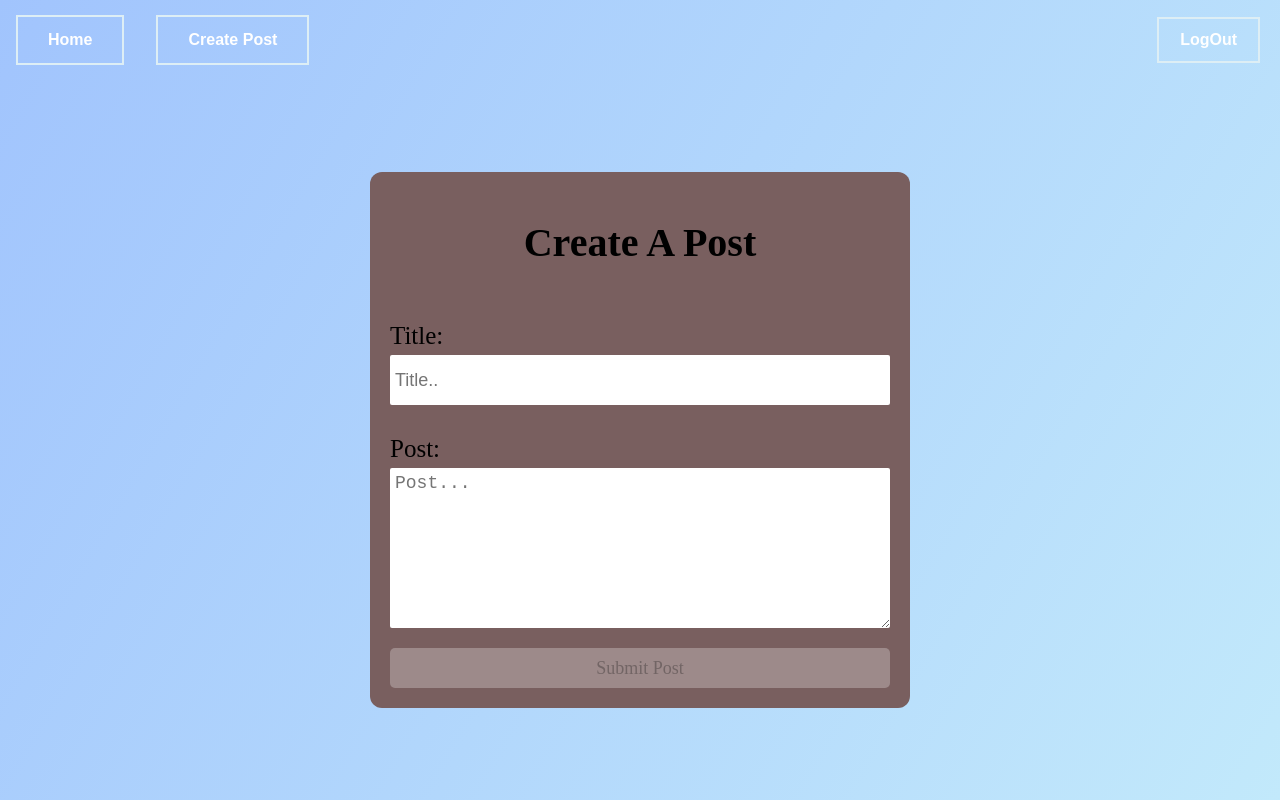
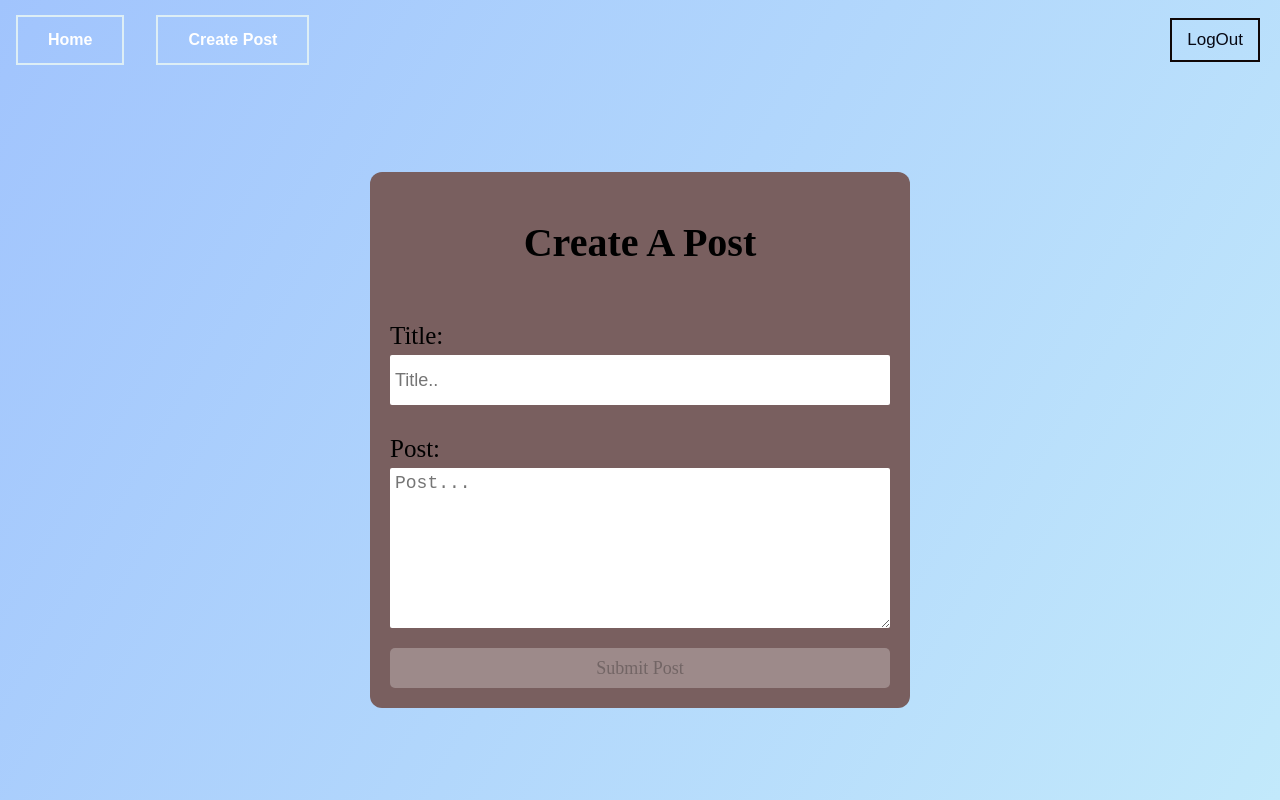
Before and after one commit to AthfanFasee/Blog-Post-FrontEnd-NodeJS, a React (Create React App) app: page /createpost in a window 1280 px wide. Built offline with nearby package versions, Linux system fonts and the light colour scheme; no server answers; sample sign-in values are in the browser's storage; a web font is replaced by a local one.

Commit message:
v27.1(UpdateCSSOnly Remaiin)

```diff
--- a/src/Components/LoginButton/LoginButton.js
+++ b/src/Components/LoginButton/LoginButton.js
@@ -3,7 +3,7 @@ import './LoginButton.css'
 function LoginButton({signInWithGoogle}) {
     return (
         <div className="loginPage">
-            <p>Sign In With Google to Continue</p>
+            <p>Sign In With Google To Continue</p>
             <button className="login-with-google-btn" onClick={signInWithGoogle}>
                 Sign in with Google
             </button>
--- a/src/Components/SignOutButton/SignOutStyle/SignOut.css
+++ b/src/Components/SignOutButton/SignOutStyle/SignOut.css
@@ -1,71 +1,20 @@
+
+.SignOut{
+    margin-left: auto;
+    margin-right: 20px;
+
+}
+/* Reset */
 .SignOutbutton {
-  background-color: transparent;
-  border: none;
-  color: white;
-  font-size: inherit;
-  font-weight: 700;
+  background: transparent;
+  color: rgb(7, 8, 19);
+  cursor: pointer;
+  padding: 10px 15px ;
+  margin-left: 20px;
+  margin-right: auto;
+  font-size: 17px;
+  font-weight: 500;
+  border: 2px solid rgb(15, 7, 7);
+  transition-duration: 0.4s;
+
 }
-
-.SignOut {
-  color: white;
-  text-decoration: none;
-  margin-left: auto;
-  margin-right: 20px;
-}
-
-.SignOut {
-  -webkit-box-sizing: border-box;
-          box-sizing: border-box;
-  padding: 13px 17px;
-  -webkit-box-shadow: inset 0 0 0 2px #ddeef5;
-          box-shadow: inset 0 0 0 2px #ddeef5;
-  color: white;
-  position: relative;
-  vertical-align: middle;
-}
-
-.SignOut::before, .SignOut::after {
-  -webkit-box-sizing: inherit;
-          box-sizing: inherit;
-  content: '';
-  position: absolute;
-  width: 100%;
-  height: 100%;
-}
-
-.SignOut:hover {
-  color: black;
-}
-
-.SignOut::before, .SignOut::after {
-  top: 0;
-  left: 0;
-  height: 100%;
-  width: 100%;
-  -webkit-transform-origin: center;
-          transform-origin: center;
-}
-
-.SignOut::before {
-  border-top: 3px solid black;
-  border-bottom: 3px solid black;
-  -webkit-transform: scale3d(0, 1, 1);
-          transform: scale3d(0, 1, 1);
-}
-
-.SignOut::after {
-  border-left: 3px solid black;
-  border-right: 3px solid black;
-  -webkit-transform: scale3d(1, 0, 1);
-          transform: scale3d(1, 0, 1);
-}
-
-.SignOut:hover::before, .SignOut:hover::after {
-  -webkit-transform: scale3d(1, 1, 1);
-          transform: scale3d(1, 1, 1);
-  -webkit-transition: -webkit-transform 0.5s;
-  transition: -webkit-transform 0.5s;
-  transition: transform 0.5s;
-  transition: transform 0.5s, -webkit-transform 0.5s;
-}
-/*# sourceMappingURL=SignOut.css.map */
--- a/src/Components/SignOutButton/SignOutStyle/SignOut.scss
+++ /dev/null
@@ -1,101 +0,0 @@
-//Colors
-$background: #fefefe;
-$text: #4b507a;
-
-$cyan: #60daaa;
-$yellow: #fbca67;
-$orange: #ff8a30;
-$red: #f45e61;
-$purple: #6477b9;
-$blue: #0eb7da;
-
-
-
-  .SignOutbutton {
-    background-color: transparent;
-    border: none;
-    color: white;
-
-    font-size: inherit;
-    font-weight: 700;
-
-  }
-
-
-
-  .SignOut {
-
-    color: white;
-    text-decoration: none;
-    margin-left: auto;
-    margin-right: 20px;
-
-
-  }
-
-
-  .SignOut {
-
-    box-sizing: border-box;
-
-    padding: 13px 17px ;
-
-    // Using inset box-shadow instead of border for sizing simplicity
-    box-shadow: inset 0 0 0 2px rgb(221, 238, 245);
-    color: rgb(255, 255, 255);
-
-
-    // Required, since we're setting absolute on pseudo-elements
-    position: relative;
-    vertical-align: middle;
-
-    &::before,
-    &::after {
-      box-sizing: inherit;
-      content: '';
-      position: absolute;
-      width: 100%;
-      height: 100%;
-    }
-  }
-
-
-
-  .SignOut {
-    &:hover {
-      color: black;
-    }
-
-    // Set up base styles, we're going to scale instead of animating width/height
-    &::before,
-    &::after {
-      top: 0;
-      left: 0;
-      height: 100%;
-      width: 100%;
-      transform-origin: center; // Ensure scaling is done from the center (expands outwards)
-    }
-
-    // scale3d(<scale-horizontal>, <scale-vertical>, <scale-depth>);
-    &::before {
-      border-top: 3px solid black;
-      border-bottom: 3px solid black;
-      transform: scale3d(0,1,1); // Shrink only width
-    }
-
-    &::after {
-      border-left: 3px solid black;
-      border-right: 3px solid black;
-      transform: scale3d(1,0,1); // Shrink only height
-    }
-
-    &:hover::before,
-    &:hover::after {
-      transform: scale3d(1,1,1); // Show full-size
-      transition: transform 0.5s;
-    }
-  }
-
-  // Border spins around element
-  // ::before holds three borders that appear separately, one at a time
-  // ::after holds one border that spins around to cover ::before's borders, making their appearance seem smooth
--- a/src/firebase-config.js
+++ b/src/firebase-config.js
@@ -9,12 +9,12 @@ import {getFirestore} from 'firebase/firestore'
 
 // Your web app's Firebase configuration
 const firebaseConfig = {
-  apiKey: "AIzaSyBqSdWmM1LK5j4MM-NKFoChyI9L8Csu1dw",
-  authDomain: "blog-4c0f1.firebaseapp.com",
-  projectId: "blog-4c0f1",
-  storageBucket: "blog-4c0f1.appspot.com",
-  messagingSenderId: "920684333612",
-  appId: "1:920684333612:web:6b93513ab9066451c71f89"
+  apiKey: "AIzaSyALg53SPbiFrb3Zr7GwYVvHU5dDP7vJhXg",
+  authDomain: "blog-personal-testing.firebaseapp.com",
+  projectId: "blog-personal-testing",
+  storageBucket: "blog-personal-testing.appspot.com",
+  messagingSenderId: "803536847344",
+  appId: "1:803536847344:web:d1d9e65f95f48584aadd35"
 };
 // Initialize Firebase
 const app = initializeApp(firebaseConfig);
--- a/src/pages/CreatePost/CreatePost.js
+++ b/src/pages/CreatePost/CreatePost.js
@@ -30,6 +30,8 @@ function CreatePost({isAuth}) {
             aurthor: {name: auth.currentUser.displayName , id: auth.currentUser.uid},
             time : datetime,
         })
+        localStorage.removeItem("Title")
+        localStorage.removeItem("PostText")
         navigate("/")  // Imagine internet is bad or something. We dont want the page to redirected to homepage before even the data is properly added to the firebase database right? and thats why we use async await here, telling to function to actually await addingDoc beofore navigating
     }
 
--- a/src/pages/HomePage/HomePage.css
+++ b/src/pages/HomePage/HomePage.css
@@ -10,3 +10,8 @@
 
 
   }
+
+
+  .signInWarning {
+    font-family: 'Pacifico', cursive;
+  }
--- a/src/pages/Login/Login.js
+++ b/src/pages/Login/Login.js
@@ -15,9 +15,9 @@ function Login({setIsAuth}) {
             //note that button click function doesnt change state value. instead the promise(signInwithProp does that if the promise is suceeded. so users cant simply click button and then cancel google login page and still acess restricted pages)
 
             navigate("/")
-        })
+        }).catch(alert) //if promise doesnt pass or if user couldnt signIn, alerting them the error
     }
-//IMPORTANTTTT local storage le save panne muthal check box and state use panni tick panna mattum staysigned in option kudukkalam
+//IMPORTANTTTT local storage le save panne muthal check box and state use panni tick panna mattum staysigned in option kudukkalam(extra va theveyenda)
 
     return (
         <div>
```
Also changed, not shown: 1 other file (tests, documents, lock files or other folders).
